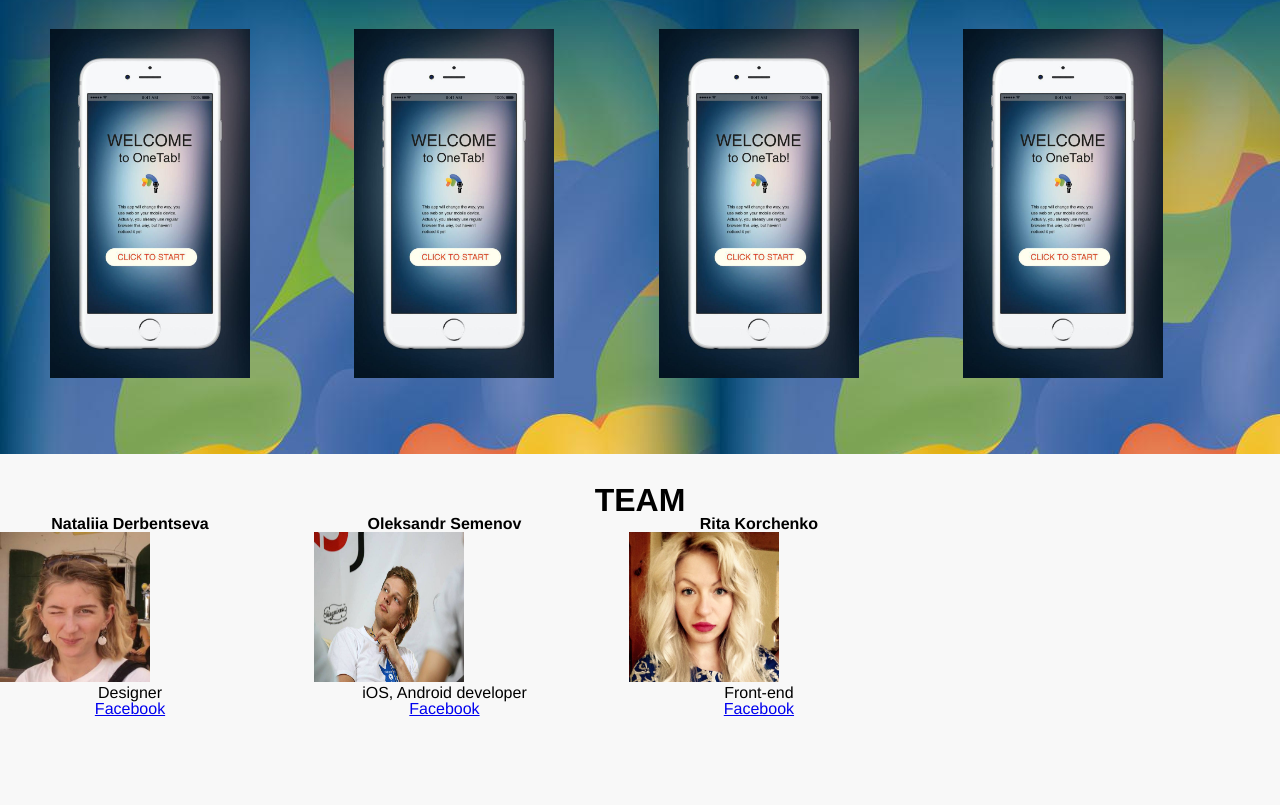
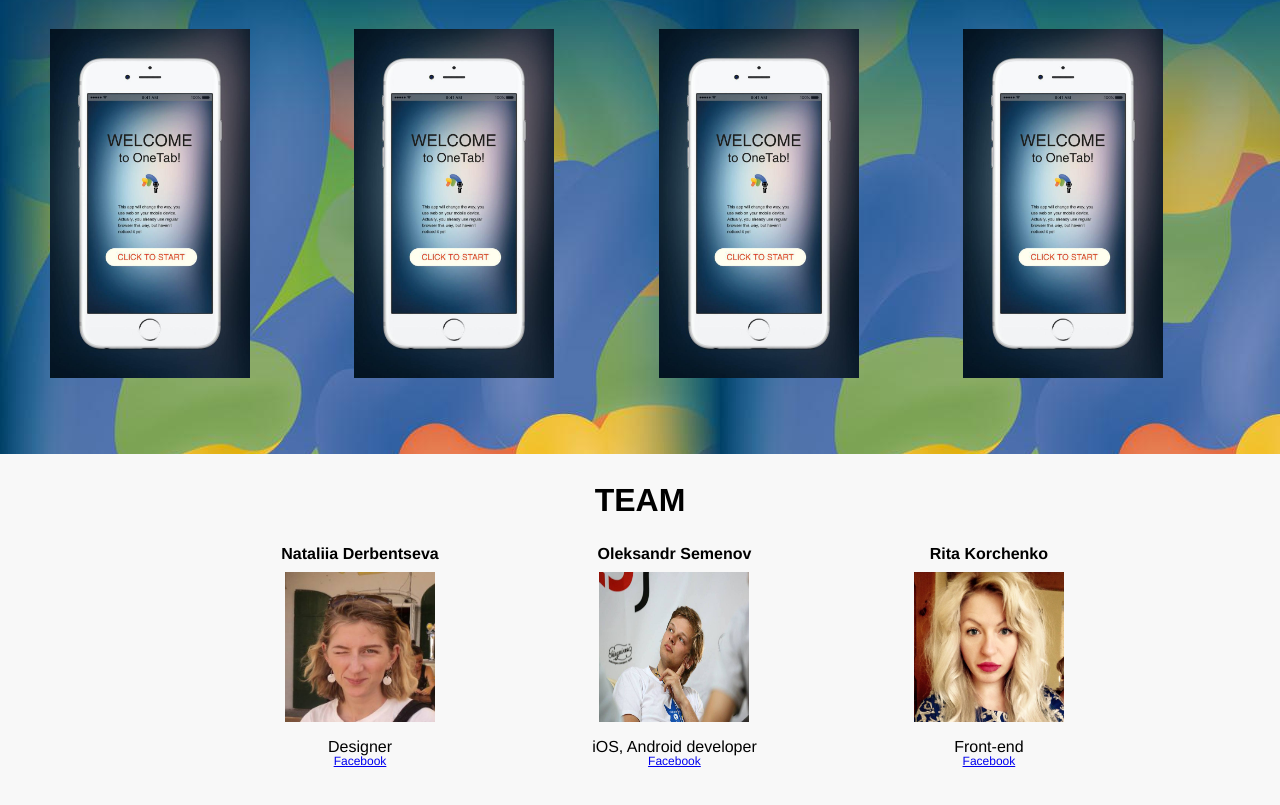
Before and after one commit to ritarorchenko/OneTab, a plain HTML site: page index.html in a window 1280 px wide. Shown: the part 1218-2023 px from the top of the page. Before the commit the page ends 1935 px from the top, so only its background shows below. Drawn offline with Linux system fonts and the light colour scheme.

Commit message:
developers edition

```diff
--- a/index.html
+++ b/index.html
@@ -39,19 +39,19 @@
     <h1>team</h1>
     <div class="nata">
         <h2>Nataliia Derbentseva</h2>
-        <img src="images/nata.jpg"alt="developer`s photo">
+        <p><img src="images/nata.jpg"alt="developer`s photo"></p>
         <h3>Designer</h3>
         <p><a href="https://www.facebook.com/nata.derb?pnref=friends.search">Facebook</a></p>
     </div>
     <div class="sasha">
         <h2>Oleksandr Semenov</h2>
-        <img src="images/sasha.jpg" alt="developer`s photo">
+        <p><img src="images/sasha.jpg" alt="developer`s photo"></p>
         <h3> iOS, Android developer</h3>
         <p><a href="https://www.facebook.com/asemenovboyarka?fref=tl_fr_box&pnref=lhc.friends">Facebook</a></p>
     </div>
     <div class="rita">
         <h2>Rita Korchenko</h2>
-        <img src="images/rita.JPG"alt="developer`s photo">
+        <p><img src="images/rita.JPG"alt="developer`s photo"></p>
         <h3>Front-end</h3>
         <p><a href="https://www.facebook.com/kita.rorchenko">Facebook</a></p>
     </div>
--- a/style.css
+++ b/style.css
@@ -104,11 +104,16 @@
     font-weight: bold;
     font-size: 32px;
     margin-top: 30px;
+    margin-bottom: 30px;
 }
 .nata, .sasha, .rita{
     display: inline-block;
     margin-right: 50px;
     width: 260px;
+    margin-bottom: 55px;
+}
+.nata{
+    padding-left: 230px;
 }
 .team img{
     width: 150px;
@@ -118,8 +123,12 @@
 }
 .team h2{
     font-weight: bold;
-
+    padding-bottom: 10px;
 }
 .team h2, .team h3, .team p, .team a{
     text-align: center;
 }
+.team p{
+    font-size: 12px;
+    padding-bottom: 15px;
+}
```
